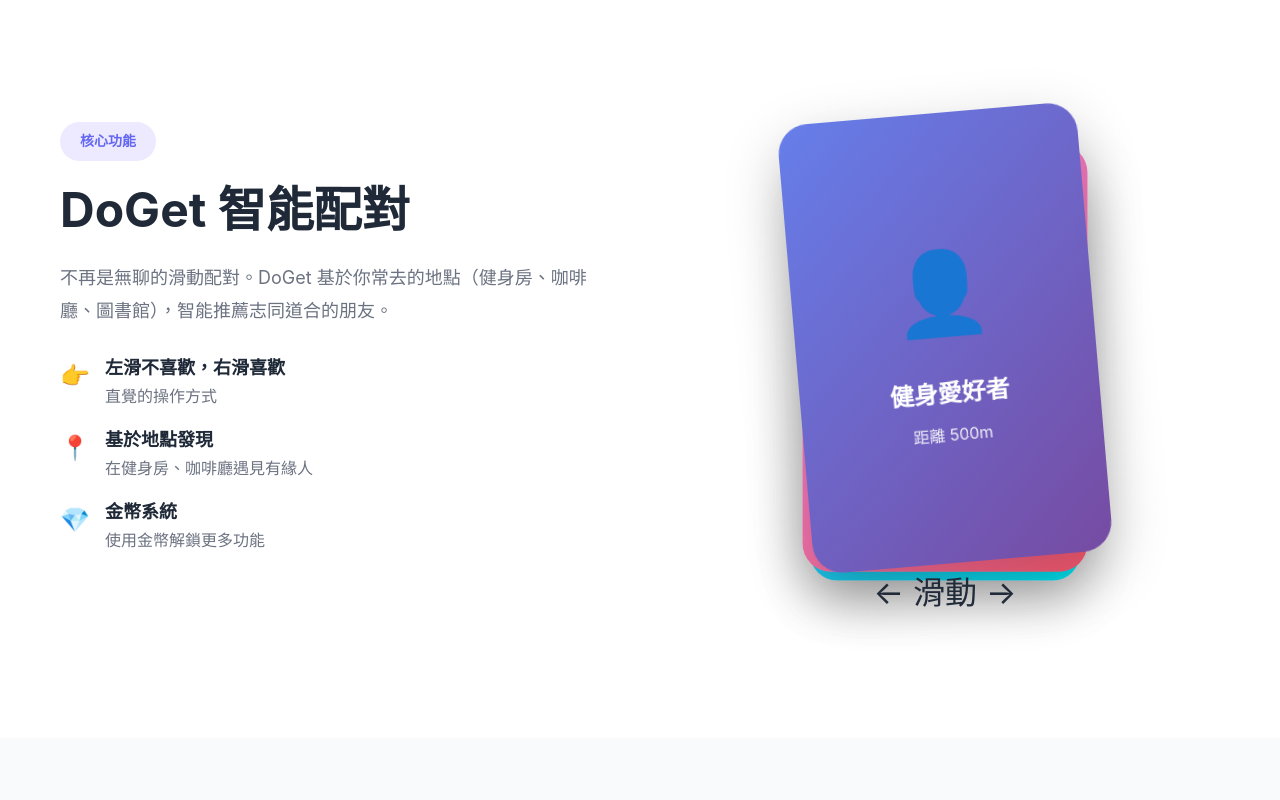
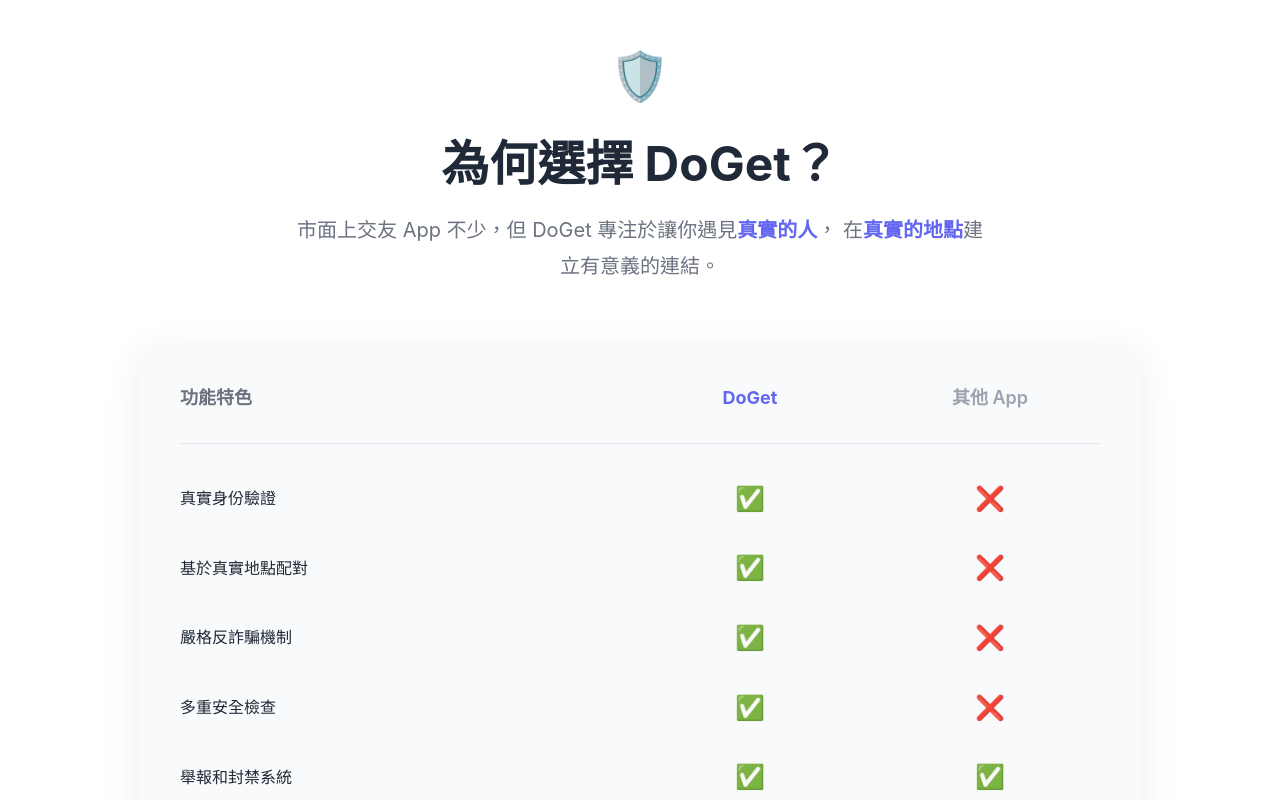
Before and after one commit to yujie9988/doget-landing, a React (Vite) app: page / in a window 1280 px wide. Shown: the part 1820-2620 px from the top of the page. Built offline with nearby package versions, Linux system fonts and the light colour scheme.

Commit message:
Add comparison section highlighting real users vs fake accounts

```diff
--- a/src/App.jsx
+++ b/src/App.jsx
@@ -2,6 +2,7 @@
 import Navbar from './components/Navbar'
 import Hero from './components/Hero'
 import Features from './components/Features'
+import ComparisonSection from './components/ComparisonSection'
 import DoGetSection from './components/DoGetSection'
 import ChatSection from './components/ChatSection'
 import KTVSection from './components/KTVSection'
@@ -15,6 +16,7 @@
       <Navbar />
       <Hero />
       <Features />
+      <ComparisonSection />
       <DoGetSection />
       <ChatSection />
       <KTVSection />
--- /dev/null
+++ b/src/components/ComparisonSection.jsx
@@ -0,0 +1,283 @@
+import React from 'react'
+import { motion } from 'framer-motion'
+
+const ComparisonSection = () => {
+  return (
+    <section className="section" style={{
+      backgroundColor: 'white',
+      overflow: 'hidden',
+    }}>
+      <div className="container">
+        <motion.div
+          initial={{ opacity: 0, y: 30 }}
+          whileInView={{ opacity: 1, y: 0 }}
+          viewport={{ once: true }}
+          transition={{ duration: 0.8 }}
+          style={{
+            textAlign: 'center',
+            marginBottom: '60px',
+          }}
+        >
+          <motion.div
+            initial={{ opacity: 0, scale: 0.8 }}
+            whileInView={{ opacity: 1, scale: 1 }}
+            viewport={{ once: true }}
+            transition={{ duration: 0.6, delay: 0.2 }}
+            style={{
+              fontSize: '48px',
+              marginBottom: '20px',
+            }}
+          >
+            🛡️
+          </motion.div>
+
+          <h2 style={{
+            fontSize: '48px',
+            marginBottom: '20px',
+            color: '#1f2937',
+          }}>
+            為何選擇 DoGet？
+          </h2>
+
+          <p style={{
+            fontSize: '20px',
+            color: '#6b7280',
+            maxWidth: '700px',
+            margin: '0 auto',
+            lineHeight: '1.8',
+          }}>
+            市面上交友 App 不少，但 DoGet 專注於讓你遇見<strong style={{ color: '#6366f1' }}>真實的人</strong>，
+            在<strong style={{ color: '#6366f1' }}>真實的地點</strong>建立有意義的連結。
+          </p>
+        </motion.div>
+
+        {/* 比較表格 */}
+        <motion.div
+          initial={{ opacity: 0, y: 50 }}
+          whileInView={{ opacity: 1, y: 0 }}
+          viewport={{ once: true }}
+          transition={{ duration: 0.8, delay: 0.3 }}
+          style={{
+            maxWidth: '1000px',
+            margin: '0 auto 60px',
+            backgroundColor: '#f9fafb',
+            borderRadius: '20px',
+            padding: '40px',
+            boxShadow: '0 10px 40px rgba(0,0,0,0.08)',
+          }}
+        >
+          <div style={{
+            display: 'grid',
+            gridTemplateColumns: '2fr 1fr 1fr',
+            gap: '20px',
+            alignItems: 'center',
+          }}>
+            {/* 表頭 */}
+            <div style={{ fontSize: '18px', fontWeight: '600', color: '#6b7280' }}>功能特色</div>
+            <div style={{ fontSize: '18px', fontWeight: '700', color: '#6366f1', textAlign: 'center' }}>DoGet</div>
+            <div style={{ fontSize: '18px', fontWeight: '600', color: '#9ca3af', textAlign: 'center' }}>其他 App</div>
+
+            {/* 分隔線 */}
+            <div style={{ gridColumn: '1 / -1', height: '1px', backgroundColor: '#e5e7eb', margin: '10px 0' }} />
+
+            {/* 比較項目 */}
+            {[
+              { feature: '真實身份驗證', doget: true, others: false },
+              { feature: '基於真實地點配對', doget: true, others: false },
+              { feature: '嚴格反詐騙機制', doget: true, others: false },
+              { feature: '多重安全檢查', doget: true, others: false },
+              { feature: '舉報和封禁系統', doget: true, others: true },
+              { feature: '實時聊天', doget: true, others: true },
+            ].map((item, index) => (
+              <React.Fragment key={index}>
+                <motion.div
+                  initial={{ opacity: 0, x: -20 }}
+                  whileInView={{ opacity: 1, x: 0 }}
+                  viewport={{ once: true }}
+                  transition={{ duration: 0.4, delay: 0.5 + index * 0.1 }}
+                  style={{
+                    fontSize: '16px',
+                    color: '#1f2937',
+                    padding: '12px 0',
+                  }}
+                >
+                  {item.feature}
+                </motion.div>
+
+                <motion.div
+                  initial={{ opacity: 0, scale: 0 }}
+                  whileInView={{ opacity: 1, scale: 1 }}
+                  viewport={{ once: true }}
+                  transition={{ duration: 0.3, delay: 0.6 + index * 0.1 }}
+                  style={{
+                    textAlign: 'center',
+                    fontSize: '24px',
+                  }}
+                >
+                  {item.doget ? '✅' : '❌'}
+                </motion.div>
+
+                <motion.div
+                  initial={{ opacity: 0, scale: 0 }}
+                  whileInView={{ opacity: 1, scale: 1 }}
+                  viewport={{ once: true }}
+                  transition={{ duration: 0.3, delay: 0.6 + index * 0.1 }}
+                  style={{
+                    textAlign: 'center',
+                    fontSize: '24px',
+                    opacity: 0.5,
+                  }}
+                >
+                  {item.others ? '✅' : '❌'}
+                </motion.div>
+              </React.Fragment>
+            ))}
+          </div>
+        </motion.div>
+
+        {/* 差異化亮點 */}
+        <div style={{
+          display: 'grid',
+          gridTemplateColumns: 'repeat(auto-fit, minmax(300px, 1fr))',
+          gap: '30px',
+          marginBottom: '40px',
+        }}>
+          {[
+            {
+              icon: '🚫',
+              title: '告別假帳號和詐騙',
+              desc: '其他平台充斥大量虛假帳號、詐騙訊息和騷擾內容',
+              highlight: 'DoGet 透過地點驗證和多重檢查，確保你遇見的都是真人'
+            },
+            {
+              icon: '📍',
+              title: '基於真實地點',
+              desc: '傳統 App 只靠照片和文字，難以確認對方真實性',
+              highlight: 'DoGet 讓你在熟悉的健身房、咖啡廳遇見真實存在的人'
+            },
+            {
+              icon: '🛡️',
+              title: '主動安全防護',
+              desc: '多數平台只能被動接受舉報，無法提前防範',
+              highlight: 'DoGet 主動監測異常行為，封禁機制保護用戶安全'
+            },
+          ].map((item, index) => (
+            <motion.div
+              key={index}
+              initial={{ opacity: 0, y: 50 }}
+              whileInView={{ opacity: 1, y: 0 }}
+              viewport={{ once: true }}
+              transition={{ duration: 0.6, delay: 0.2 * index }}
+              style={{
+                backgroundColor: 'white',
+                borderRadius: '20px',
+                padding: '35px',
+                boxShadow: '0 10px 40px rgba(0,0,0,0.08)',
+                border: '2px solid #f3f4f6',
+              }}
+            >
+              <div style={{
+                fontSize: '48px',
+                marginBottom: '20px',
+              }}>
+                {item.icon}
+              </div>
+              <h3 style={{
+                fontSize: '22px',
+                marginBottom: '15px',
+                color: '#1f2937',
+              }}>
+                {item.title}
+              </h3>
+              <p style={{
+                fontSize: '15px',
+                color: '#9ca3af',
+                marginBottom: '15px',
+                lineHeight: '1.6',
+              }}>
+                ❌ {item.desc}
+              </p>
+              <p style={{
+                fontSize: '16px',
+                color: '#6366f1',
+                fontWeight: '600',
+                lineHeight: '1.7',
+                backgroundColor: '#ede9fe',
+                padding: '15px',
+                borderRadius: '12px',
+              }}>
+                ✅ {item.highlight}
+              </p>
+            </motion.div>
+          ))}
+        </div>
+
+        {/* 統計數據 */}
+        <motion.div
+          initial={{ opacity: 0, y: 30 }}
+          whileInView={{ opacity: 1, y: 0 }}
+          viewport={{ once: true }}
+          transition={{ duration: 0.8 }}
+          style={{
+            background: 'linear-gradient(135deg, #667eea 0%, #764ba2 100%)',
+            borderRadius: '30px',
+            padding: '50px',
+            textAlign: 'center',
+            color: 'white',
+          }}
+        >
+          <h3 style={{
+            fontSize: '32px',
+            marginBottom: '40px',
+          }}>
+            DoGet 用戶體驗更安心
+          </h3>
+
+          <div style={{
+            display: 'grid',
+            gridTemplateColumns: 'repeat(auto-fit, minmax(200px, 1fr))',
+            gap: '40px',
+          }}>
+            {[
+              { number: '0', label: '詐騙投訴', desc: '嚴格驗證機制' },
+              { number: '99.8%', label: '真實用戶', desc: '地點驗證保證' },
+              { number: '<1min', label: '異常帳號處理', desc: '即時安全監測' },
+              { number: '4.9★', label: '安全感評分', desc: '用戶真實回饋' },
+            ].map((stat, index) => (
+              <motion.div
+                key={index}
+                initial={{ opacity: 0, scale: 0.8 }}
+                whileInView={{ opacity: 1, scale: 1 }}
+                viewport={{ once: true }}
+                transition={{ duration: 0.4, delay: 0.2 + index * 0.1 }}
+              >
+                <div style={{
+                  fontSize: '48px',
+                  fontWeight: '800',
+                  marginBottom: '10px',
+                }}>
+                  {stat.number}
+                </div>
+                <div style={{
+                  fontSize: '18px',
+                  fontWeight: '600',
+                  marginBottom: '5px',
+                }}>
+                  {stat.label}
+                </div>
+                <div style={{
+                  fontSize: '14px',
+                  opacity: 0.9,
+                }}>
+                  {stat.desc}
+                </div>
+              </motion.div>
+            ))}
+          </div>
+        </motion.div>
+      </div>
+    </section>
+  )
+}
+
+export default ComparisonSection
```
Also changed, not shown: 1 other file (tests, documents, lock files or other folders).
